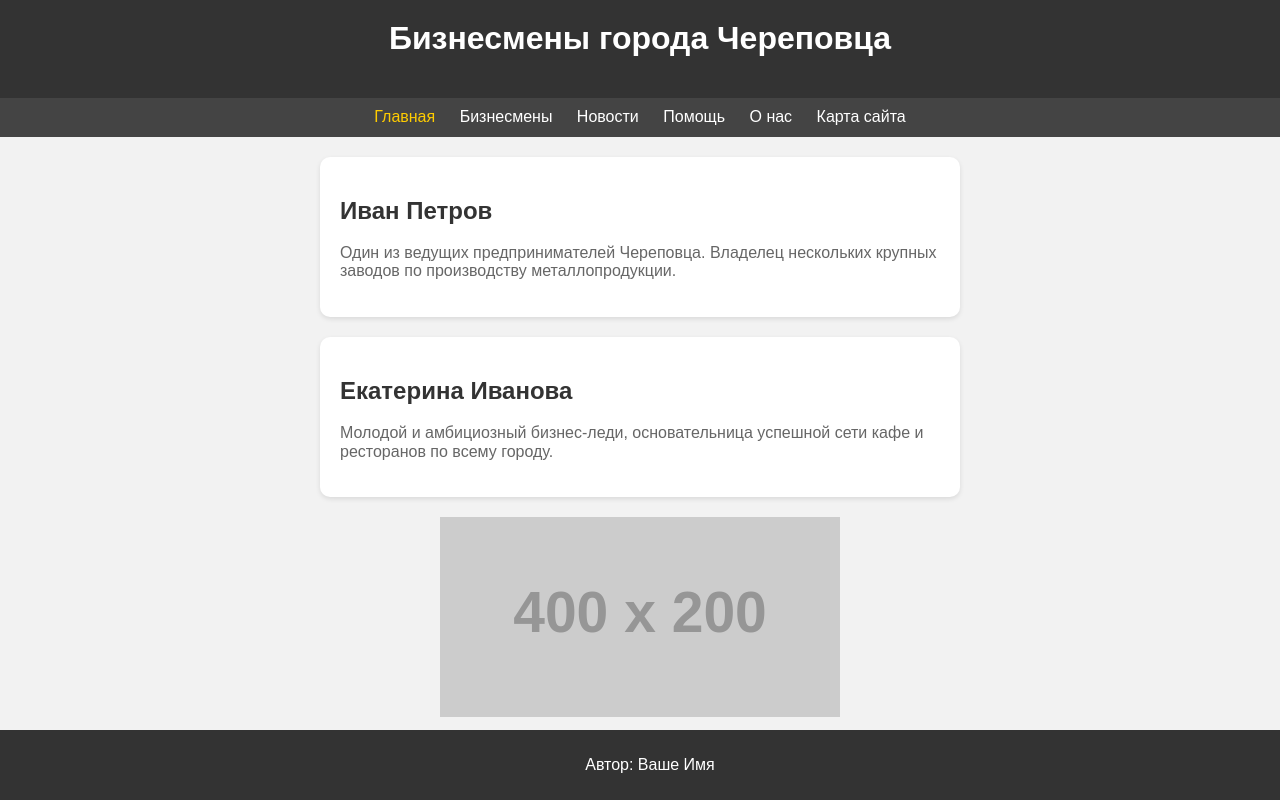
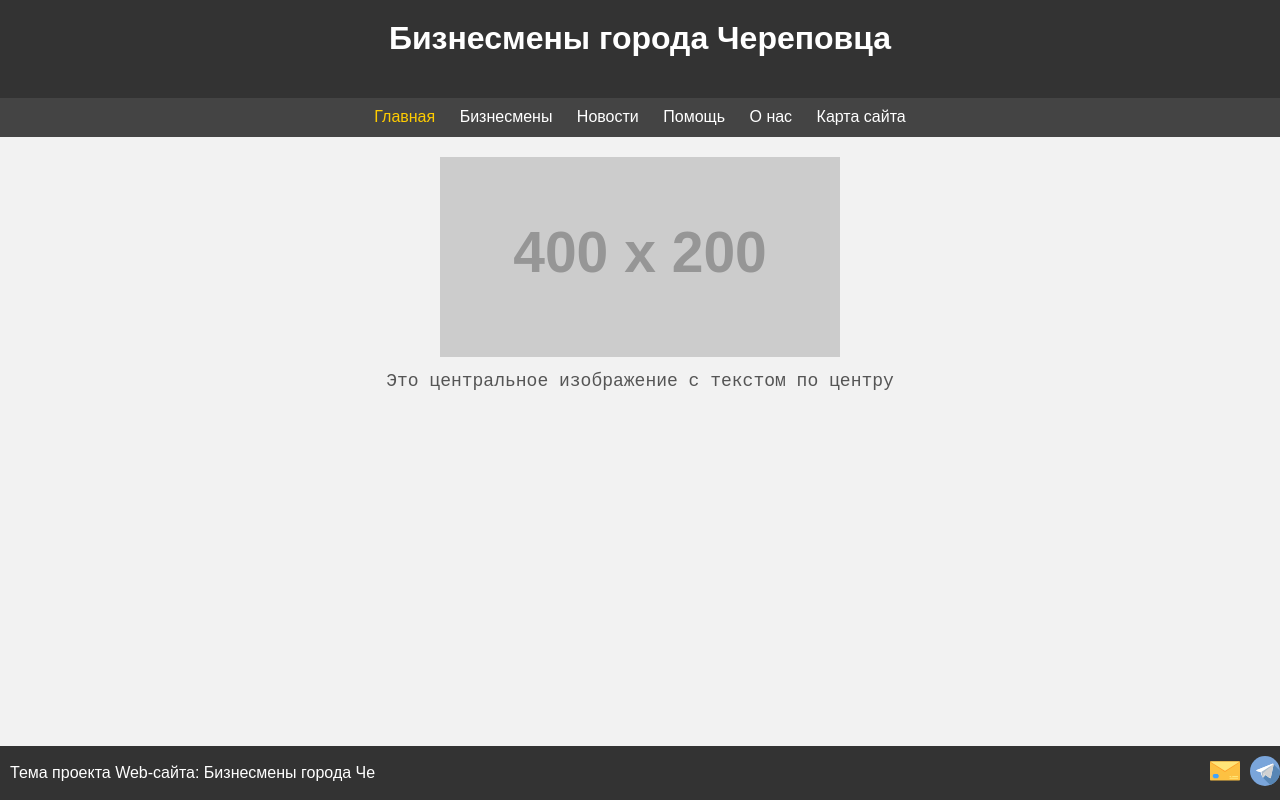
Before and after one commit to Adrau-de-Lor/Adrau-de-Lor.github.io, a plain HTML site: page index.html in a window 1280 px wide. Drawn offline with Linux system fonts and the light colour scheme; placeholder pictures from the web are drawn by us.

Commit message:
add update

```diff
--- a/index.html
+++ b/index.html
@@ -22,15 +22,6 @@
     <a href="map.html">Карта сайта</a>
 </nav>
 
-<div class="businessman">
-    <h2>Иван Петров</h2>
-    <p>Один из ведущих предпринимателей Череповца. Владелец нескольких крупных заводов по производству металлопродукции.</p>
-</div>
-
-<div class="businessman">
-    <h2>Екатерина Иванова</h2>
-    <p>Молодой и амбициозный бизнес-леди, основательница успешной сети кафе и ресторанов по всему городу.</p>
-</div>
 
 <div class="center-image">
     <img src="https://via.placeholder.com/400x200" alt="Центральное изображение">
@@ -38,7 +29,13 @@
 </div>
 
 <footer>
-    <p>Автор: Ваше Имя</p>
+    <div class="footer-theme">
+        Тема проекта Web-сайта: Бизнесмены города Че
+    </div>
+    <div class="footer-icons">
+        <a href="mailto:kirill.kibalchitch@yandex.ru"><img  src="src\image\mail.svg" alt="Email"></a>
+        <a href="https://t.me/Adrau_de"><img  src="src\image\telegram_logo.svg" alt="Telegram"></a>
+    </div>
 </footer>
 
 </body>
--- a/src/css/style.css
+++ b/src/css/style.css
@@ -76,6 +76,26 @@ footer {
     position: fixed;
     bottom: 0;
     width: 100%;
+    display: flex;
+            justify-content: space-between;
+            align-items: center;
+
+
+}
+
+.footer-icons {
+    display: flex;
+    align-items: center;
+}
+
+
+.footer-icons a {
+    margin-right: 10px;
+}
+
+.footer-icons img {
+    width: 30px;
+    height: 30px;
 }
 
 .map {
@@ -84,6 +104,6 @@ footer {
 
 #sitemap {
     width: 100%;
-    height: 100vh; /* Занимает всю доступную высоту */
+    height: 100vh;
     border: none;
 }
```
Also changed, not shown: about.html (+13 -0 lines), busnesman.html (+7 -3 lines), help.html (+13 -0 lines), news.html (+13 -0 lines), git.txt (deleted), map.html (line endings or trailing spaces), src/image/mail.svg (added), src/image/telegram_logo.svg (added).
